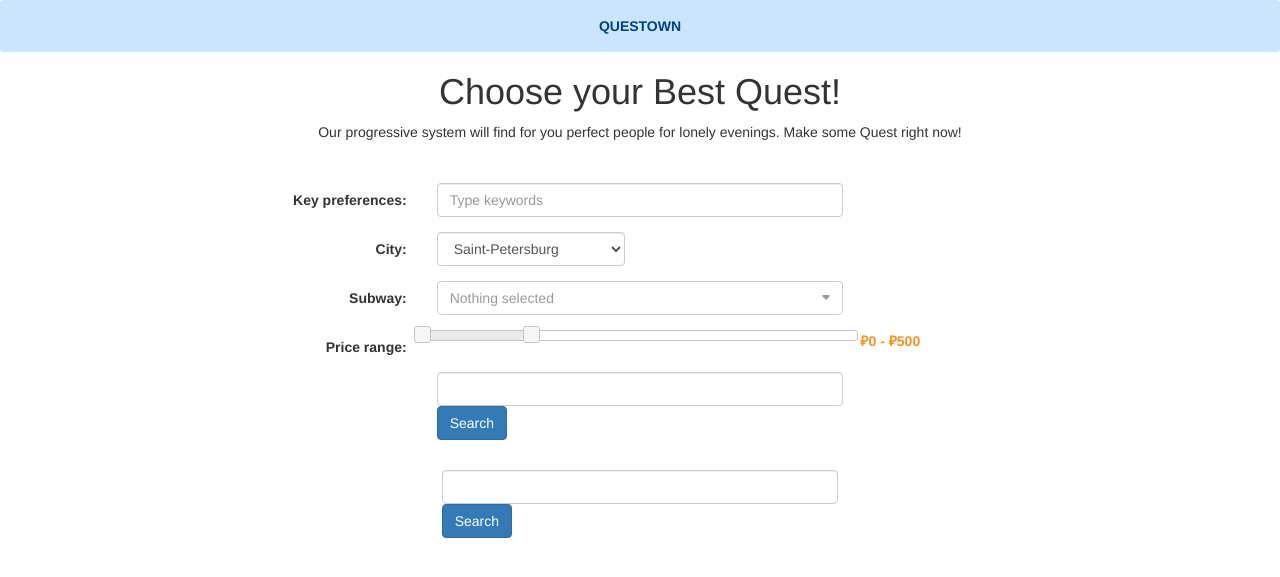
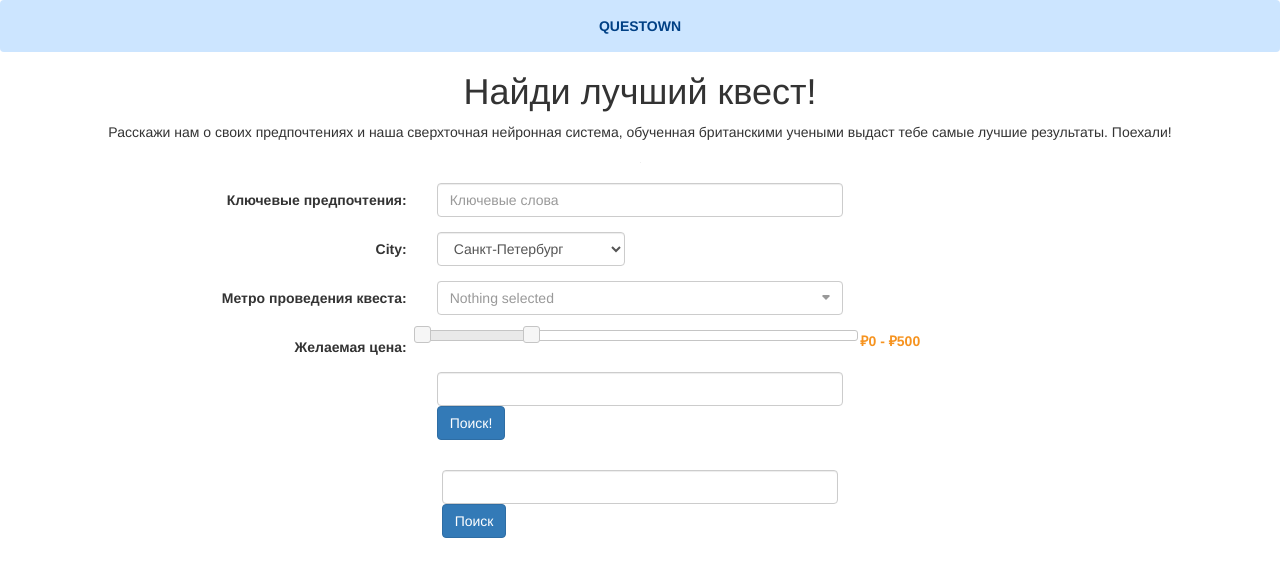
Before and after one commit to Talya913/questown, a Flask app: template templates/page1.html in a window 1280 px wide. Shown: the top 577 px of the page. Run offline with Flask 2, Linux system fonts and the light colour scheme; the template is opened without the code that fills it, so the values that code supplies are empty; some libraries are stand-ins or nearby versions.

Commit message:
page1.html

```diff
--- a/templates/page1.html
+++ b/templates/page1.html
@@ -1,114 +1,227 @@
 <!DOCTYPE html>
+
 <html lang="en">
+
 <head>
+
     <meta charset="UTF-8">
+
     <link rel="stylesheet" href="https://stackpath.bootstrapcdn.com/bootstrap/4.1.3/css/bootstrap.min.css" integrity="sha384-MCw98/SFnGE8fJT3GXwEOngsV7Zt27NXFoaoApmYm81iuXoPkFOJwJ8ERdknLPMO" crossorigin="anonymous">
+
     <title>Title</title>
 
+
+
     <link rel="stylesheet" href="https://maxcdn.bootstrapcdn.com/bootstrap/3.3.4/css/bootstrap.min.css">
+
     <link rel="stylesheet" href="https://cdnjs.cloudflare.com/ajax/libs/bootstrap-select/1.7.5/css/bootstrap-select.min.css">
+
     <script src="https://ajax.googleapis.com/ajax/libs/jquery/1.11.3/jquery.min.js"></script>
+
     <script src="https://maxcdn.bootstrapcdn.com/bootstrap/3.3.4/js/bootstrap.min.js"></script>
+
     <script src="https://cdnjs.cloudflare.com/ajax/libs/bootstrap-select/1.7.5/js/bootstrap-select.min.js"></script>
 
+
+
     <meta charset="utf-8">
+
   <meta name="viewport" content="width=device-width, initial-scale=1">
+
   <title>jQuery UI Slider - Range slider</title>
+
   <link rel="stylesheet" href="//code.jquery.com/ui/1.12.1/themes/base/jquery-ui.css">
+
   <link rel="stylesheet" href="/resources/demos/style.css">
+
   <script src="https://code.jquery.com/jquery-1.12.4.js"></script>
+
   <script src="https://code.jquery.com/ui/1.12.1/jquery-ui.js"></script>
+
   <script>
+
   $( function() {
+
     $( "#price_range" ).slider({
+
       range: true,
+
       min: 0,
+
       max: 2000,
+
       values: [ 0, 500 ],
+
       slide: function( event, ui ) {
+
         $( "#amount" ).val( "₽" + ui.values[ 0 ] + " - ₽" + ui.values[ 1 ] );
+
       }
+
     });
+
     $( "#amount" ).val( "₽" + $( "#price_range" ).slider( "values", 0 ) +
+
       " - ₽" + $( "#price_range" ).slider( "values", 1 ) );
+
   } );
+
   </script>
+
 </head>
+
 <body>
+
     <div class="alert alert-primary" align="center" role="alert" >
+
         <strong> QUESTOWN </strong>
+
     </div>
 
-    <div style="text-align: center;"><h1>Choose your Best Quest!</h1></div>
-    <div style="text-align: center;"><p1>Our progressive system will find for you perfect people for lonely evenings. Make some Quest right now!</p1></div>
+
+
+    <div style="text-align: center;"><h1>Найди лучший квест!</h1></div>
+
+    <div style="text-align: center;"><p1>Расскажи нам о своих предпочтениях и наша сверхточная нейронная система, обученная британскими учеными выдаст тебе самые лучшие результаты. Поехали!</p1></div>
+
+
+
 
 
     <form class="form-horizontal">
+
         <fieldset>
+
+
+
 
 
             <hr width=1 align="center">
 
 
+
+
+
             <div class="form-group">
-                <label class="col-md-4 control-label" for="preferences">Key preferences:</label>
+
+                <label class="col-md-4 control-label" for="preferences">Ключевые предпочтения:</label>
+
                 <div class="col-md-4">
-                    <input id="preferences" name="Your preferences" type="text" placeholder="Type keywords" class="form-control input-md">
+
+                    <input id="preferences" name="Предпочтения" type="text" placeholder="Ключевые слова" class="form-control input-md">
+
                 </div>
+
             </div>
 
 
-            <div class="form-group">
-                <label class="col-md-4 control-label" for="city">City:</label>
-                <div class="col-md-2">
-                    <select id="city" name="City" class="form-control">
-                        <option value="1">Saint-Petersburg</option>
-                        <option value="2">Moscow</option>
-                    </select>
-                </div>
-            </div>
+
+
 
             <div class="form-group">
-                <label class="col-md-4 control-label" for="subway_station">Subway:</label>
-                <div class="col-md-4">
-                    <select id="subway_station" name="subway_station" class="selectpicker form-control" multiple data-max-options="50">
-                        <option value="1">Lomonosovskaya</option>
-                        <option value="2">Vosstaniya</option>
+
+                <label class="col-md-4 control-label" for="city">City:</label>
+
+                <div class="col-md-2">
+
+                    <select id="city" name="Город" class="form-control">
+
+                        <option value="1">Санкт-Петербург</option>
+
+                        <option value="2">Москва</option>
+
                     </select>
+
                 </div>
+
             </div>
 
 
 
             <div class="form-group">
-                <label class="col-md-4 control-label" for="amount">Price range:</label>
-                <input type="text" id="amount" readonly style="border:0; color:#f6931f; font-weight:bold;">
-                <div class="col-md-4" id="price_range"></div>
+
+                <label class="col-md-4 control-label" for="subway_station">Метро проведения квеста:</label>
+
+                <div class="col-md-4">
+
+                    <select id="subway_station" name="subway_station" class="selectpicker form-control" multiple data-max-options="50">
+
+                        <option value="1">Ломоносовская</option>
+
+                        <option value="2">Пл. Восстания</option>
+
+                    </select>
+
+                </div>
+
             </div>
 
 
+
+
+
+
+
+            <div class="form-group">
+
+                <label class="col-md-4 control-label" for="amount">Желаемая цена:</label>
+
+                <input type="text" id="amount" readonly style="border:0; color:#f6931f; font-weight:bold;">
+
+                <div class="col-md-4" id="price_range"></div>
+
+            </div>
+
+
+
+
+
             <form action="/search" method="get">
+
                 <div class="form-group">
+
                     <label class="col-md-4 control-label" for="submit"></label>
+
                     <div class="col-md-4">
+
                         <input type="search" name="query" class="form-control">
-                        <button id="submit" name="submit" class="btn btn-primary">Search</button>
+
+                        <button id="submit" name="submit" class="btn btn-primary">Поиск!</button>
+
                     </div>
+
                 </div>
+
             </form>
 
+
+
         </fieldset>
+
     </form>
+
     <form action="/search" method="get">
+
         <div class="form-group">
+
             <label class="col-md-4 control-label" for="submit"></label>
+
             <div class="col-md-4">
+
                 <input type="search" name="query" class="form-control">
-                <button id="submit1" name="submit" class="btn btn-primary">Search</button>
+
+                <button id="submit1" name="submit" class="btn btn-primary" href="search_results.html">Поиск</button>
+
             </div>
+
         </div>
+
     </form>
+
+
 
 </body>
 
+
+
 </html>
```
